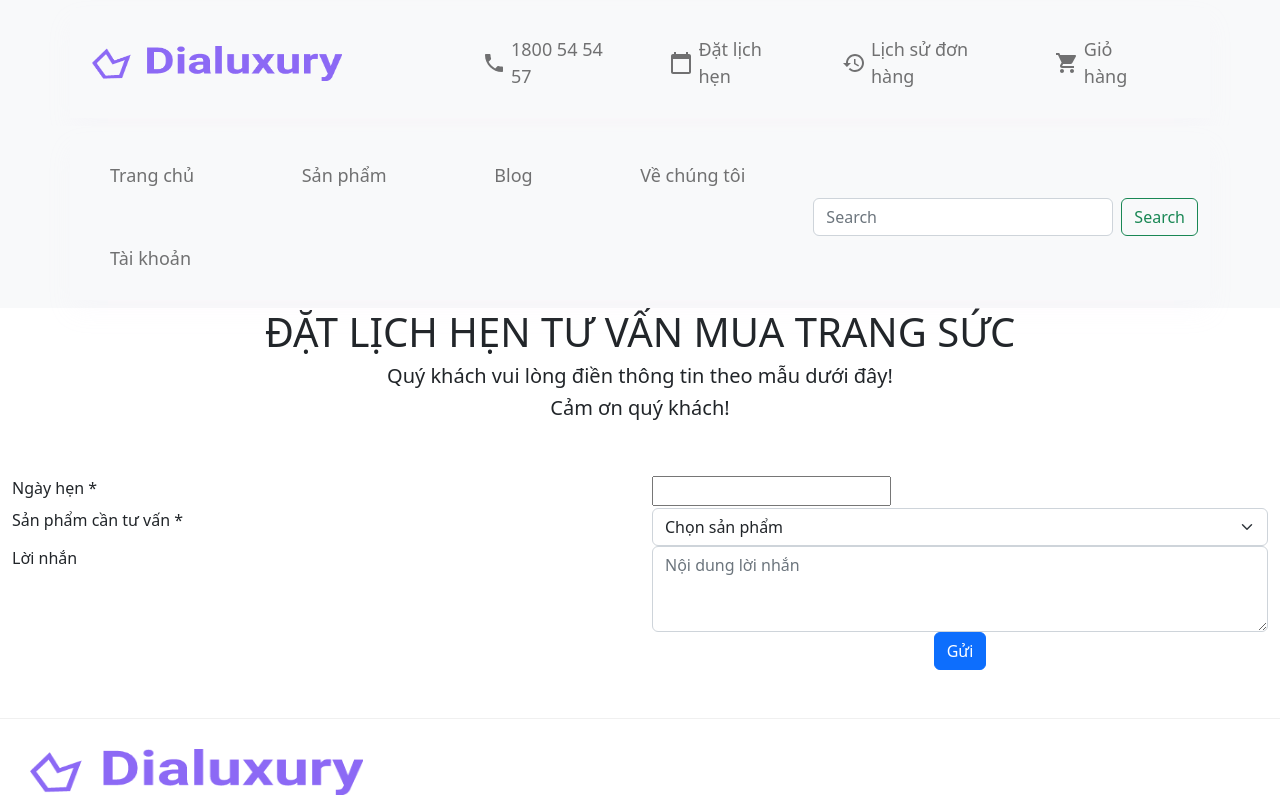
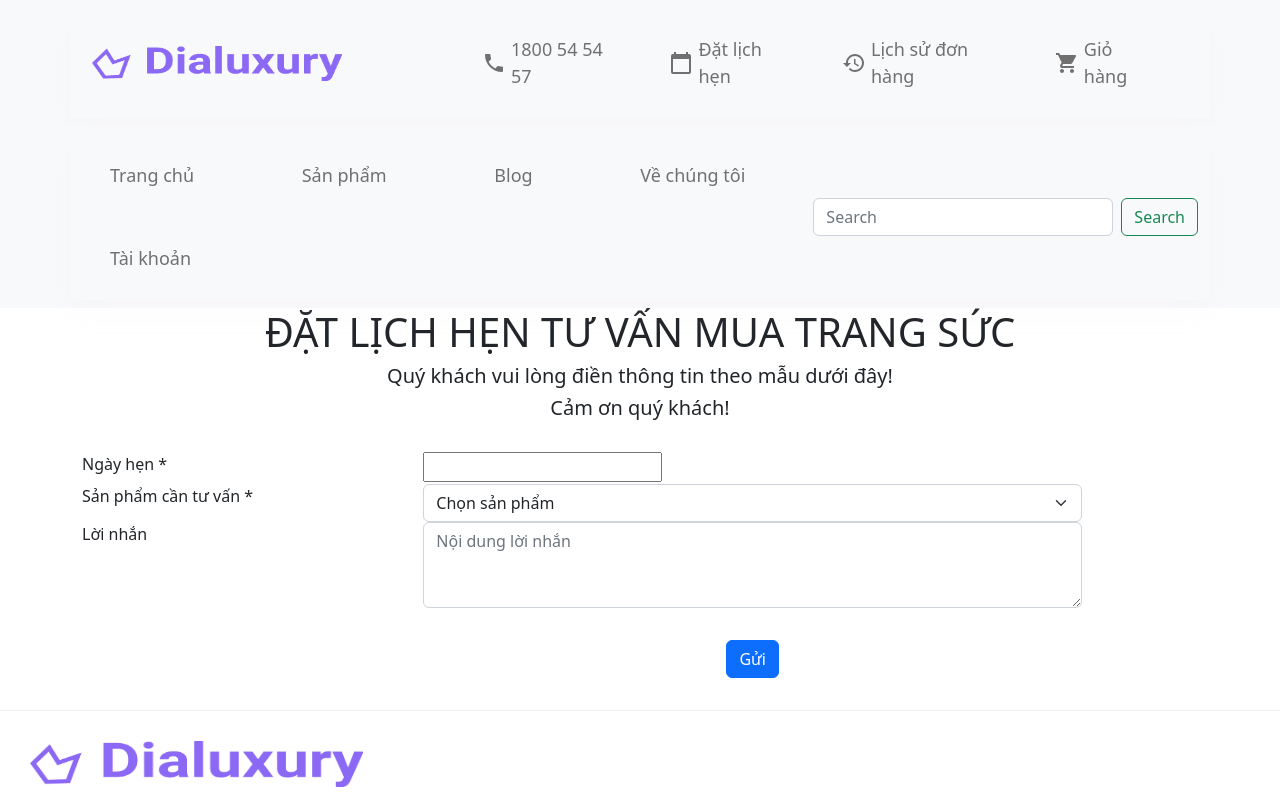
Before and after one commit to lamquocdat/web_trangsuc_se104, a React (Create React App) app: page /book in a window 1280 px wide. Shown: the top 800 px of the page. Built offline with nearby package versions, Linux system fonts and the light colour scheme.

Commit message:
products

```diff
--- a/src/Pages/Book/Book.jsx
+++ b/src/Pages/Book/Book.jsx
@@ -7,15 +7,13 @@ function Book() {
       <>
         {/* Header:  */}
         {/* Content: */}
-        <Container fluid>
+        <Container>
             <h1 className="text-center">ĐẶT LỊCH HẸN TƯ VẤN MUA TRANG SỨC</h1>
             <h5 className="text-center">Quý khách vui lòng điền thông tin theo mẫu dưới đây!</h5>
-            <h5 className="text-center">Cảm ơn quý khách!</h5>
-            <br />
-            <br />
+            <h5 style={{ marginBottom: '2rem' }} className="text-center">Cảm ơn quý khách!</h5>
+
             <Datepicker></Datepicker>
-            <br />
-            <br />
+            <div style={{marginBottom: '2rem'}}></div>
         </Container>
         {/* Footer: */}
       </>
--- a/src/Pages/Book/Components/DatePicker.jsx
+++ b/src/Pages/Book/Components/DatePicker.jsx
@@ -9,13 +9,13 @@ const Datepicker = () => {
   const [selectedDate, setSelectedDate] = useState(null);
 
   return (
-    <Form className="align-items-center justify-content-center">
+    <Form style={{width : "1000px"}} className="align-items-center justify-content-center">
     <Form.Group controlId="formBasicDate" className="align-items-center justify-content-center">
       <Row>
-          <Col>
+          <Col md={4}>
               <Form.Label>Ngày hẹn *</Form.Label>
           </Col>
-          <Col>
+          <Col md={8}>
               <DatePicker
               selected={selectedDate}
               onChange={(date) => setSelectedDate(date)}
@@ -24,10 +24,10 @@ const Datepicker = () => {
           </Col>
       </Row>
       <Row>
-          <Col>
+          <Col  md={4}>
               <Form.Label>Sản phẩm cần tư vấn *</Form.Label>
           </Col>
-          <Col>
+          <Col  md={8}>
               <Form.Select aria-label="Default select example">
                   <option>Chọn sản phẩm</option>
                   <option value="1">Nhẫn</option>
@@ -38,16 +38,17 @@ const Datepicker = () => {
           </Col>
       </Row>
       <Row>
-          <Col>
+          <Col md={4}>
               <Form.Label>Lời nhắn</Form.Label>
           </Col>
-          <Col>
+          <Col md={8}>
           <Form.Control
               as="textarea"
               rows={3}
               placeholder="Nội dung lời nhắn"
               />
-            <div className="text-center">
+            <div style={{ marginTop: '2rem' }} className="text-center">
+
                 <Button variant="primary">Gửi</Button>{' '}
             </div>
           </Col>
--- a/src/Pages/Products/Components/Product.jsx
+++ b/src/Pages/Products/Components/Product.jsx
@@ -1,13 +1,69 @@
-import { Container, Row, Col } from "react-bootstrap";
-import blog1 from "../../../assets/images/Blog/blog1.png";
+import { Container, Row, Col, Image, Button } from "react-bootstrap";
+import { ListGroup, ListGroupItem, Badge } from 'react-bootstrap';
+import { Form, FormControl} from 'react-bootstrap';
+function Product() {
+  return (
+    <Container>
+      <Row>
+        <Col md={6}>
+          <Image src="https://cdn.pnj.io/images/detailed/153/sbpmxmw000001-bong-tai-bac-dinh-ngoc-trai-pnjsilver-1.png" fluid />
+        </Col>
+        <Col md={6}>
+          <h1>Bông tai Bạc đính Ngọc Trai PNJSilver PMXMW000001</h1>
+          <p>Mã: SBPMXMW000001</p>
+          <h2>795.000 đ</h2>
+          <div className="d-flex align-items-center mb-3">
+            <span className="me-3">Số lượng:</span>
+            <Button variant="outline-secondary" size="sm">
+              -
+            </Button>
+            <span className="mx-3"></span>
+            <Button variant="outline-secondary" size="sm">
+              +
+            </Button>
+          </div>
+          <Button variant="primary" size="lg" className="mb-3">
+            Mua hàng <br /> <i>Miễn phí giao hàng</i>
+          </Button>
+        </Col>
+      </Row>
+      <div>
+      <h3>Thông số và mô tả</h3>
+      <ListGroup>
+        <ListGroupItem>
+          <strong>Mã sản phẩm:</strong> PMXMW000001
+        </ListGroupItem>
+        <ListGroupItem>
+          <strong>Chất liệu:</strong> Bạc 925, ngọc trai
+        </ListGroupItem>
+        <ListGroupItem>
+          <strong>Kích thước:</strong> 1.5cm x 1.5cm
+        </ListGroupItem>
+        <ListGroupItem>
+          <strong>Trọng lượng:</strong> 2.5g
+        </ListGroupItem>
+        <ListGroupItem>
+          <strong>Giá:</strong> 1,200,000đ <Badge variant="danger">-10%</Badge>
+        </ListGroupItem>
+      </ListGroup>
+    </div>
+    <h3>Bình luận</h3>
+    <Form>
+      <Form.Group controlId="formBasicEmail">
+        <Form.Label>Nhập tên của bạn:</Form.Label>
+        <FormControl type="text" placeholder="Nhập tên của bạn" />
+      </Form.Group>
 
-function Product({ product }) {
-  return (
-    <>
-      <Container fluid>
-        <Row></Row>
-      </Container>
-    </>
+      <Form.Group controlId="formBasicPassword">
+        <Form.Label>Nhập bình luận của bạn:</Form.Label>
+        <FormControl as="textarea" placeholder="Nhập bình luận của bạn" />
+      </Form.Group>
+
+      <Button variant="primary" type="submit">
+        Gửi bình luận
+      </Button>
+    </Form>
+    </Container>
   );
 }
 
```
